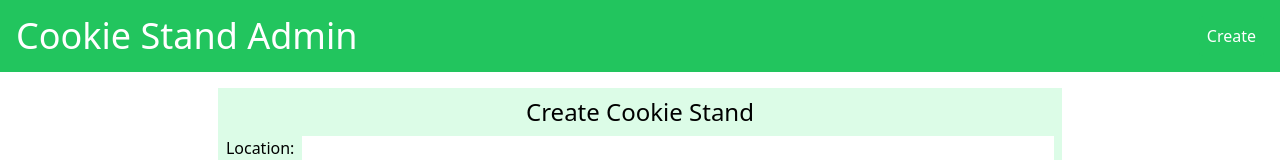
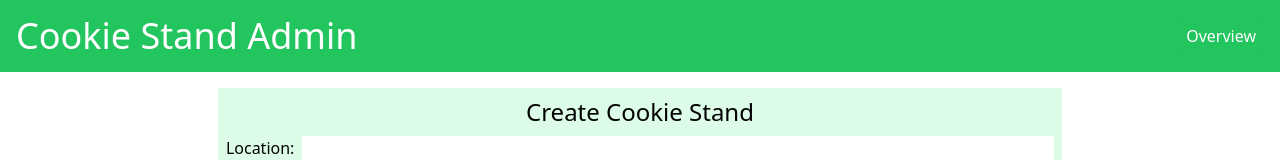
Before and after one commit to ibrahimfqaisi/cookie-stand-admin, a Next.js app: page / in a window 1280 px wide. Shown: the top 160 px of the page. Built offline with nearby package versions, Linux system fonts and the light colour scheme.

Commit message:
i edited  code ch38

```diff
--- a/components/Header.js
+++ b/components/Header.js
@@ -2,7 +2,7 @@ import Link from "next/link";
 
 export default function  Header() {
     return (
-  <header className="p-4 text-white bg-green-500 flex justify-between items-center">
+  <header className="flex items-center justify-between p-4 text-white bg-green-500">
     <h1 className="text-4xl">Cookie Stand Admin</h1>
 
     <button
@@ -11,7 +11,7 @@ export default function  Header() {
       className="p-2 text-white bg-green-500 rounded"
     >
       <Link href={"assets/overview"}>
-      Create
+      Overview
       </Link>
     </button>
   </header>
```
